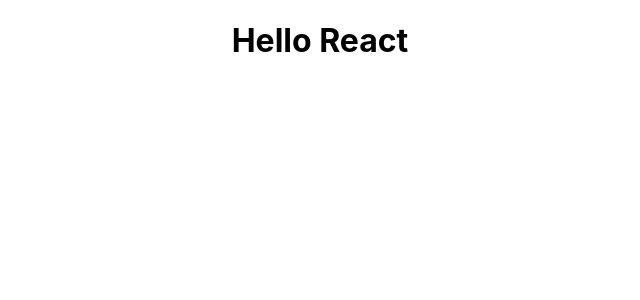
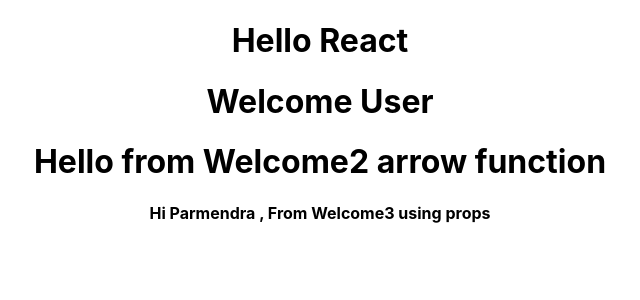
Before and after one commit to parmendra05/react-basics, a React (Create React App) app: page / in a window 1280 px wide. Shown: the top 300 px of the page, without its empty margins (320-960 px from the left). Built offline with nearby package versions, Linux system fonts and the light colour scheme.

Commit message:
functional components

```diff
--- a/src/App.js
+++ b/src/App.js
@@ -1,10 +1,16 @@
 import logo from './logo.svg';
 import './App.css';
+import Welcome from './components/Welcome';
+import Welcome2 from './components/Welcome2';
+import Welcome3 from './components/Welcome3';
 
 function App() {
   return (
     <div className="App">
       <h1>Hello React</h1>
+      <Welcome/>
+      <Welcome2/>
+      <Welcome3 name="Parmendra"/>
     </div>
   );
 }
--- /dev/null
+++ b/src/components/Welcome.js
@@ -0,0 +1,5 @@
+function Welcome(){
+    return <h1>Welcome User</h1>
+}
+
+export default Welcome
--- /dev/null
+++ b/src/components/Welcome2.js
@@ -0,0 +1,3 @@
+const Welcome2 =() => <h1>Hello from Welcome2 arrow function</h1>
+
+export default Welcome2
--- /dev/null
+++ b/src/components/Welcome3.js
@@ -0,0 +1,3 @@
+const Welcome3 = (props) => <b> Hi {props.name} , From Welcome3 using props</b>
+
+export default Welcome3
```
